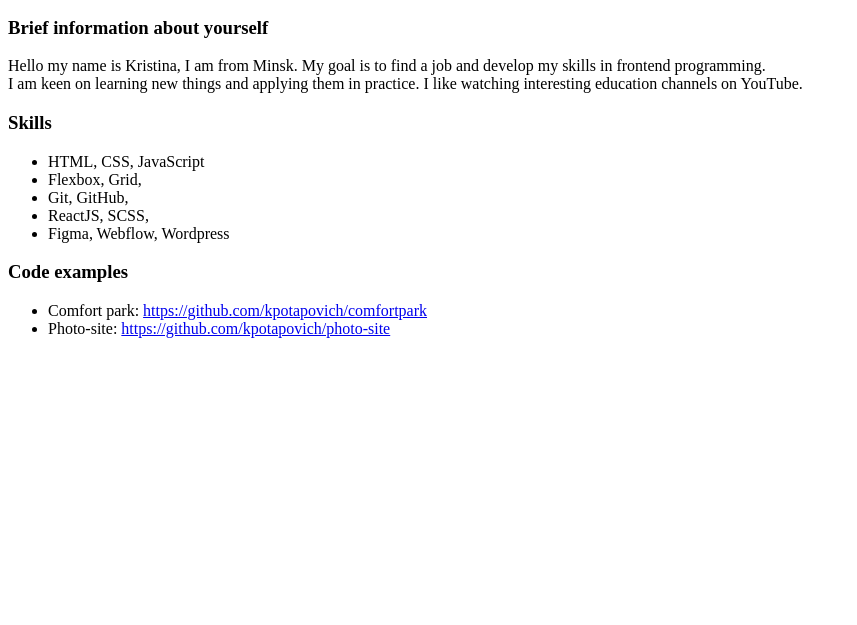
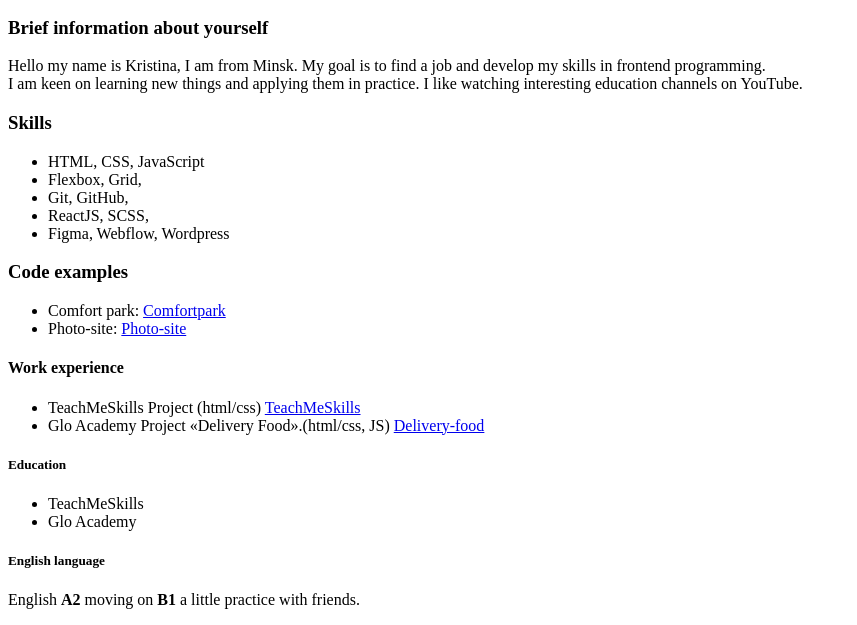
Before and after one commit to kpotapovich/rsschool-cv, a plain HTML site: page index.html in a window 1280 px wide. Shown: the part 183-808 px from the top of the page, without its empty margins (0-857 px from the left). Drawn offline with Linux system fonts and the light colour scheme.

Commit message:
feat: add section

```diff
--- a/index.html
+++ b/index.html
@@ -58,16 +58,40 @@
     </section>
     <section class="information">
         <h3 class="info-examples">Code examples</h3>
-        <ul>
-            <li>
+        <ul class="contact_list">
+            <li class="">
                 <span class="text_name">Comfort park: </span>
-                <a href="https://github.com/kpotapovich/comfortpark">https://github.com/kpotapovich/comfortpark</a>
+                <a href="https://github.com/kpotapovich/comfortpark"> Comfortpark</a>
             </li>
             <li>
                 <span class="text_name">Photo-site: </span>
-                <a href="https://github.com/kpotapovich/photo-site">https://github.com/kpotapovich/photo-site</a>
+                <a href="https://github.com/kpotapovich/photo-site"> Photo-site</a>
             </li>
         </ul>
+    </section>
+    <section class="information">
+        <h4 class="info-examples">Work experience</h4>
+        <ul class="contact_list">
+            <li>
+                <span>TeachMeSkills Project (html/css)</span>
+                <a href="https://github.com/kpotapovich/TeachMeSkills">TeachMeSkills</a>
+            </li>
+            <li>
+                <span>Glo Academy Project «Delivery Food».(html/css, JS) </span>
+                <a href="https://github.com/kpotapovich/delivery-food">Delivery-food</a>
+            </li>
+        </ul>
+    </section>
+    <section class="information">
+        <h5>Education</h5>
+        <ul>
+            <li>TeachMeSkills</li>
+            <li>Glo Academy</li>
+        </ul>
+    </section>
+    <section>
+        <h5>English language</h5>
+        <p>English <b>A2</b> moving on <b>B1</b> a little practice with friends.</p>
     </section>
 </main>
 </body>
```
